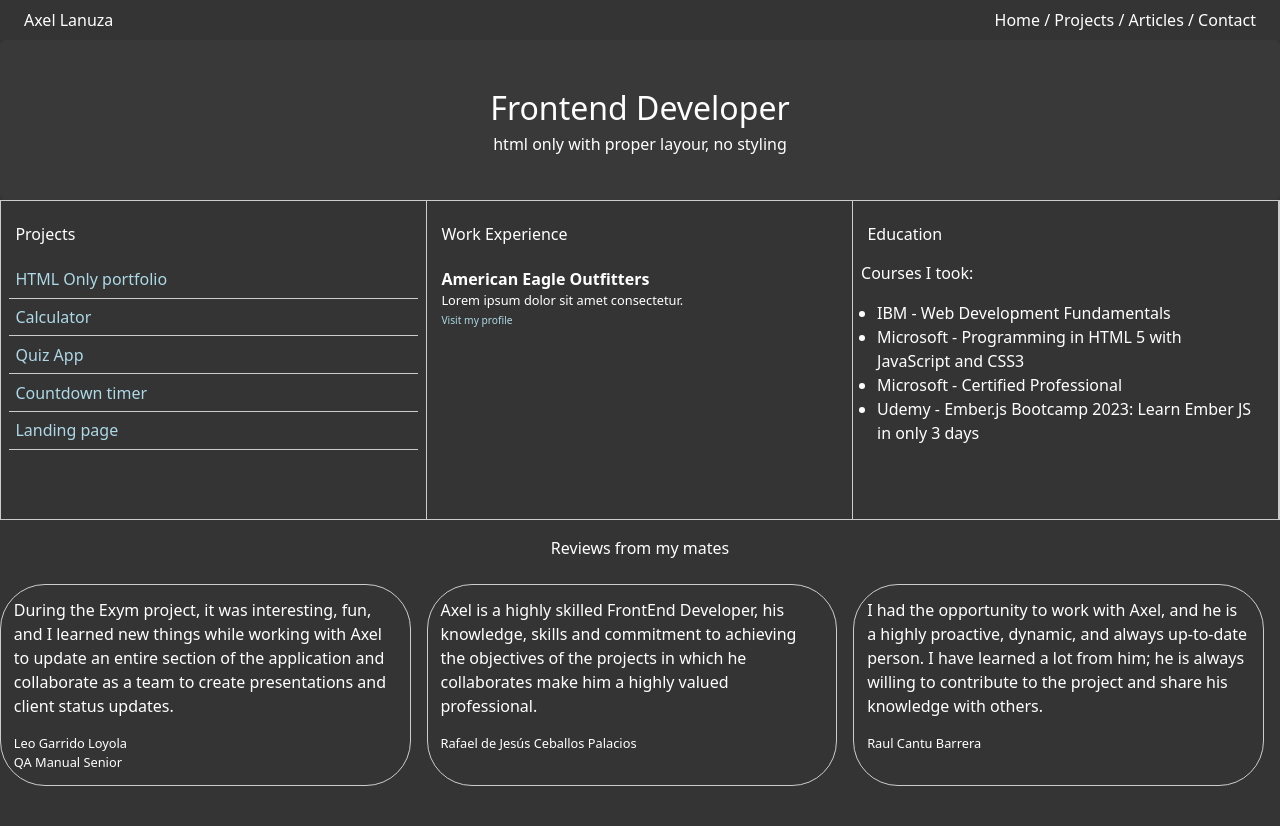
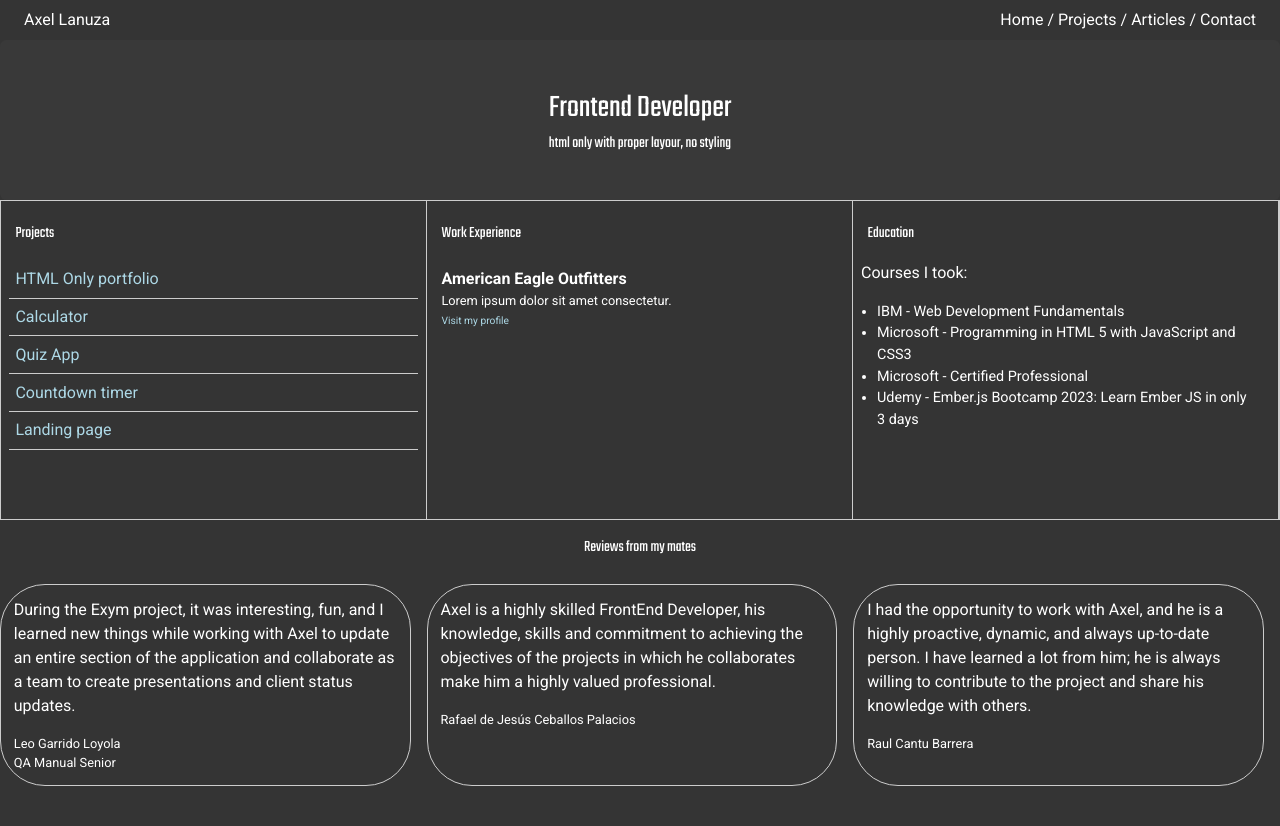
Before and after one commit to axlwolf/Personal-Portfolio, a website: page docs/index.html in a window 1280 px wide. Shown: the top 826 px of the page. Drawn offline with nearby package versions, Linux system fonts and the light colour scheme.

Commit message:
3. Google fonts added to the project

```diff
--- a/docs/index.html
+++ b/docs/index.html
@@ -7,6 +7,12 @@
     <meta name="viewport" content="width=device-width, initial-scale=1.0" />
     <title>Home Page</title>
     <link href="https://cdn.jsdelivr.net/npm/remixicon@2.5.0/fonts/remixicon.css" rel="stylesheet" />
+    <link rel="preconnect" href="https://fonts.googleapis.com" />
+    <link rel="preconnect" href="https://fonts.gstatic.com" crossorigin />
+    <link href="https://fonts.googleapis.com/css2?family=Teko:wght@300..700&display=swap" rel="stylesheet" />
+    <link rel="preconnect" href="https://fonts.googleapis.com" />
+    <link rel="preconnect" href="https://fonts.gstatic.com" crossorigin />
+    <link href="https://fonts.googleapis.com/css2?family=Roboto:ital,wght@0,100;0,300;0,400;0,500;0,700;0,900;1,100;1,300;1,400;1,500;1,700;1,900&family=Teko:wght@300..700&display=swap" rel="stylesheet" />
     <link rel="stylesheet" type="text/css" href="./css/app.min.css" />
 </head>
 
--- a/src/assets/scss/main.scss
+++ b/src/assets/scss/main.scss
@@ -1,8 +1,12 @@
 body {
   background-color: #343434;
   color: white;
-  font-size: 1rem;
+  font-size: 100%;
   min-height: 100vh;
+  font-family: "Roboto", sans-serif;
+  font-weight: 400;
+  font-style: normal;
+  line-height: 1.5;
 }
 
 main {
@@ -75,3 +79,14 @@ h5 code,
 h6 code {
   font-size: inherit;
 }
+
+h1,
+h2,
+h3,
+h4,
+h5,
+h6 {
+  font-family: "Teko", sans-serif;
+  font-optical-sizing: auto;
+  font-style: normal;
+}
--- a/src/assets/scss/pages/homepage.scss
+++ b/src/assets/scss/pages/homepage.scss
@@ -44,6 +44,9 @@
         ul {
           padding: 1em;
           list-style-type: disc;
+          li {
+            font-size: 0.9rem;
+          }
         }
       }
 
```
Also changed, not shown: docs/articles.html (+6 -0 lines), docs/contact.html (+6 -0 lines), docs/projects.html (+6 -0 lines), src/template.html (+12 -0 lines), docs/css/app.min.css, docs/css/main.min.css, docs/css/pages/homepage.min.css.
